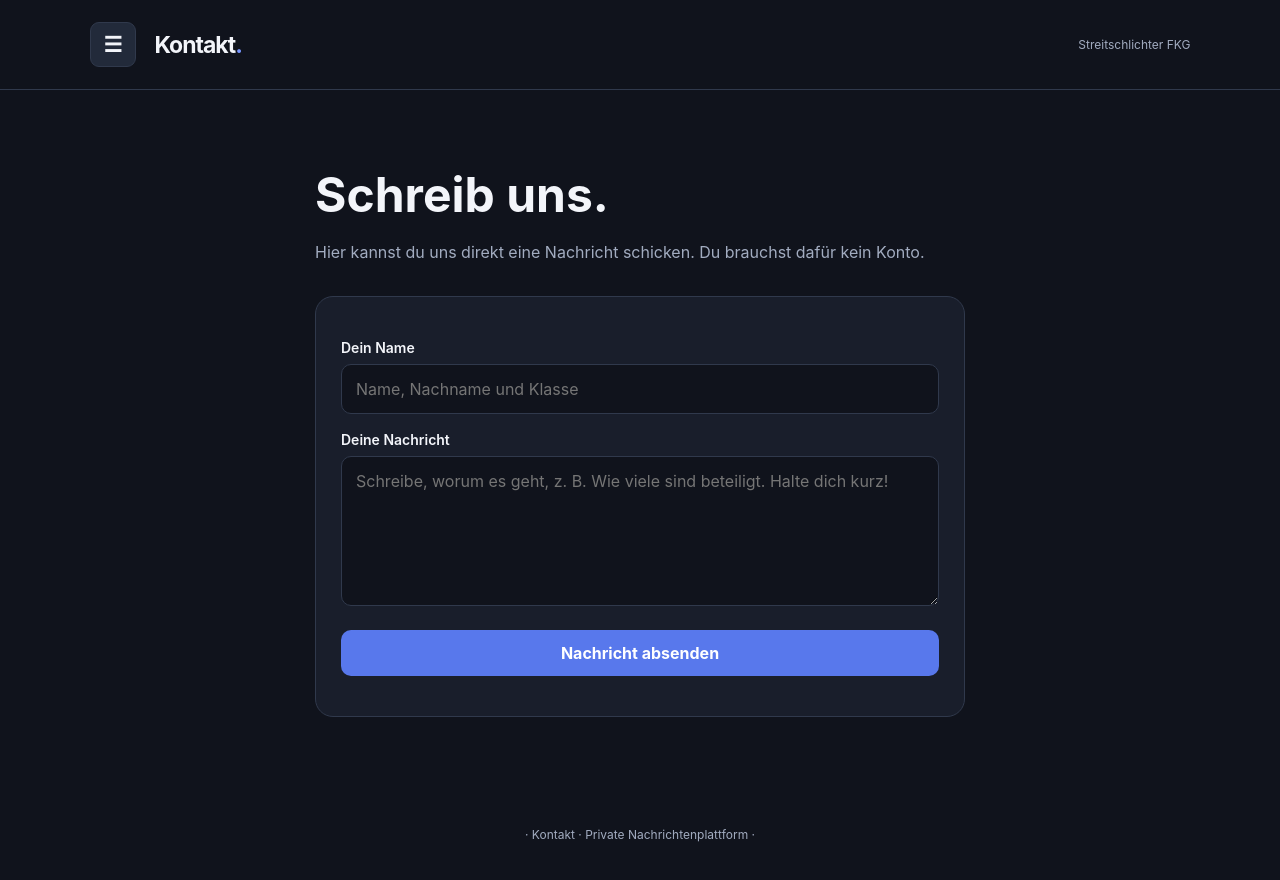
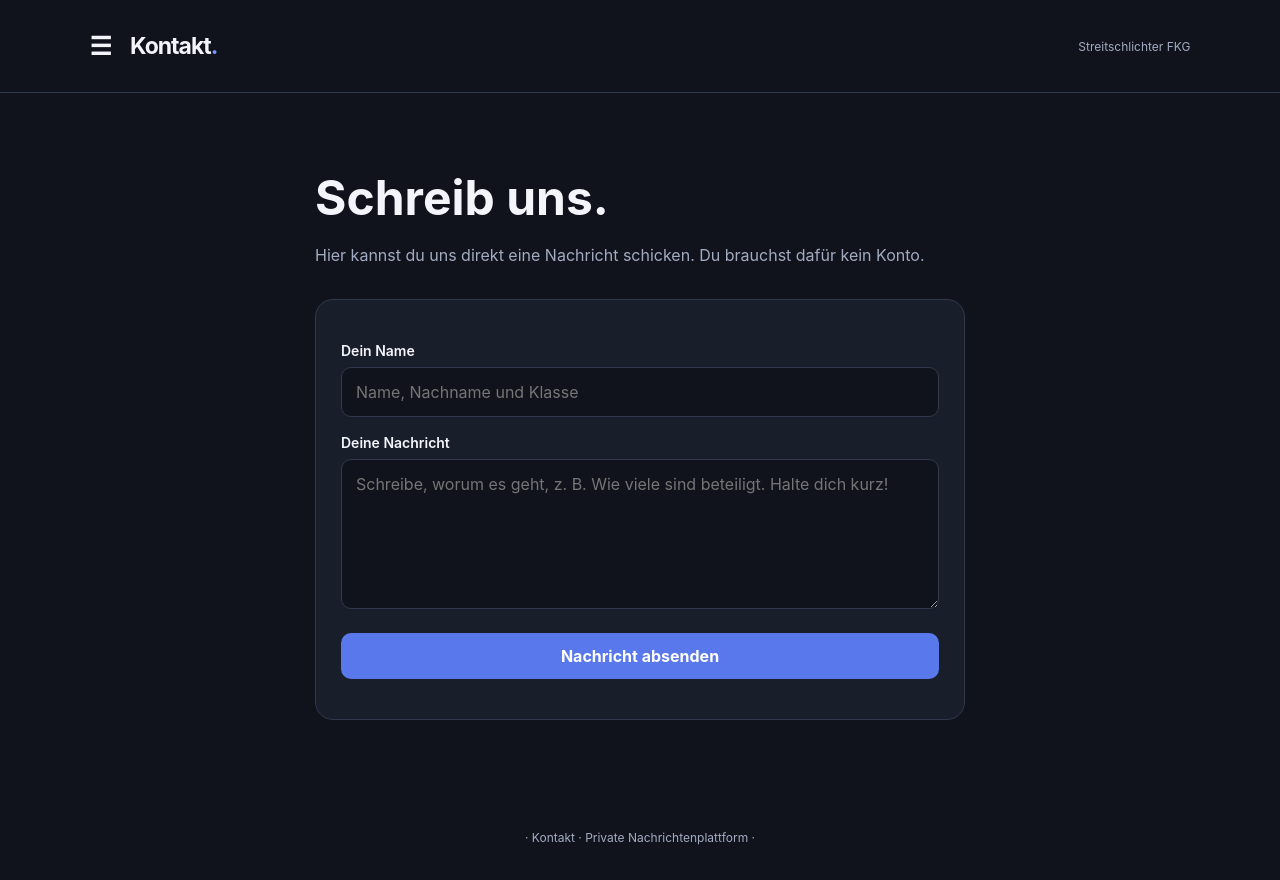
Before and after one commit to streitschlichter-fkg/Kontakt, a plain HTML site: page index.html in a window 1280 px wide. Drawn offline with Linux system fonts and the light colour scheme; a script that the page names is missing.

Commit message:
Refactor menu button styles in index.html
Updated menu button styles for improved appearance and functionality.

```diff
--- a/index.html
+++ b/index.html
@@ -27,6 +27,9 @@ body {
   color: var(--text);
   font-family: -apple-system, BlinkMacSystemFont, "Segoe UI", sans-serif;
 }
+body.menu-open {
+  overflow: hidden;
+}
 header {
   padding: 22px 7%;
   border-bottom: 1px solid var(--border);
@@ -37,14 +40,23 @@ header {
 }
 .logo { font-size: 23px; font-weight: 750; letter-spacing: -1px; }
 .logo span { color: var(--accent); }
+
 .menu-button {
-  border: 1px solid var(--border);
+  border: none;
+  outline: none;
+  box-shadow: none;
   color: var(--text);
-  background: var(--panel2);
-  padding: 9px 13px;
-  font-size: 21px;
-  border-radius: 9px;
+  background: transparent;
+  padding: 9px 0;
+  font-size: 25px;
+  border-radius: 0;
+  cursor: pointer;
 }
+.menu-button:hover {
+  color: var(--accent);
+  background: transparent;
+}
+
 .header-small { margin-left: auto; }
 main {
   width: min(650px, 90%);
@@ -186,6 +198,9 @@ a { color: var(--accent); }
   font-size: 21px;
   font-weight: 750;
 }
+.sidebar-title span {
+  color: var(--accent);
+}
 .close-button {
   color: var(--text);
   background: var(--panel2);
@@ -231,7 +246,7 @@ a { color: var(--accent); }
 
 <nav class="sidebar" id="sidebar" aria-label="Hauptnavigation">
   <div class="sidebar-head">
-    <div class="sidebar-title">Menü.</div>
+    <div class="sidebar-title">Menü<span>.</span></div>
     <button class="close-button" id="closeButton"
       aria-label="Menü schließen">✕</button>
   </div>
```
